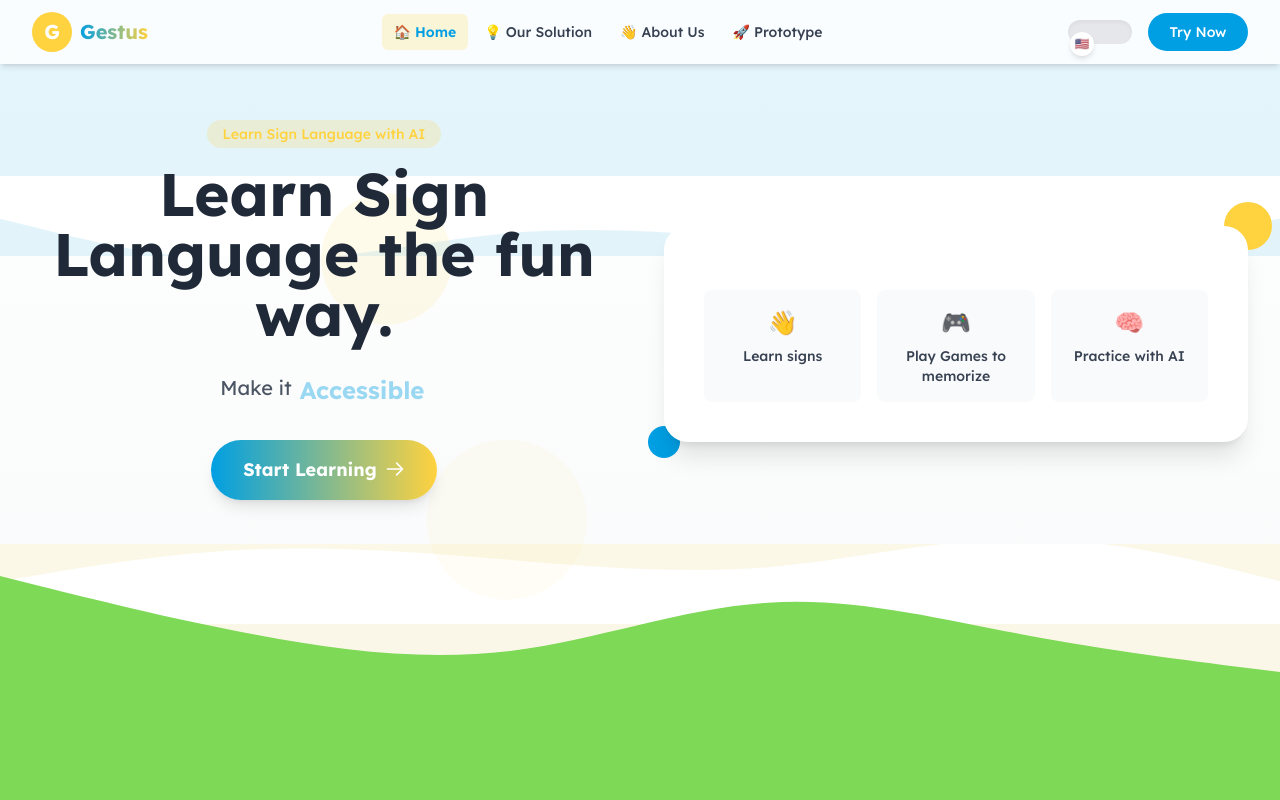
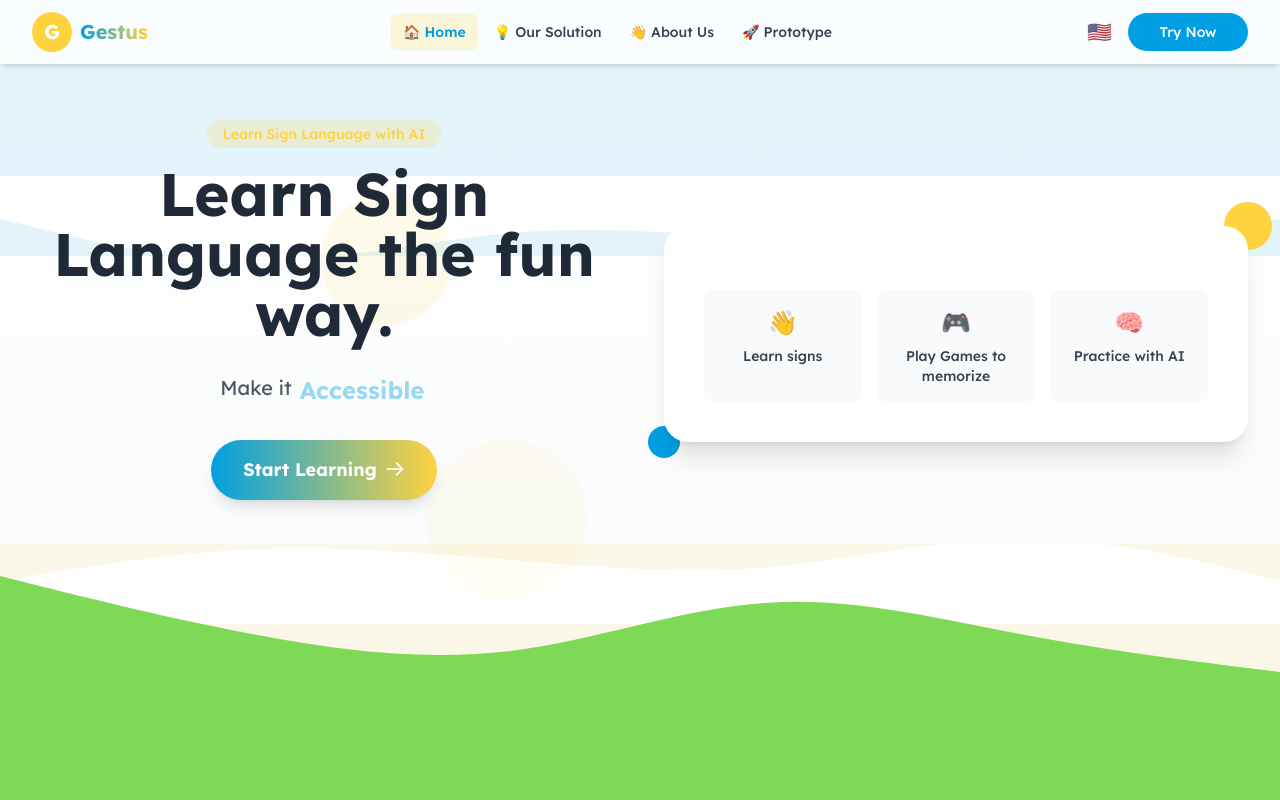
Before and after one commit to R1E2N3/gestus-web, a Next.js app: page / in a window 1280 px wide. Shown: the top 800 px of the page. Built offline with nearby package versions, Linux system fonts and the light colour scheme.

Commit message:
pretty translate button

```diff
--- a/app/components/LanguageToggle.tsx
+++ b/app/components/LanguageToggle.tsx
@@ -6,28 +6,23 @@ import { motion } from "framer-motion"
 export default function LanguageToggle() {
   const { language, toggleLanguage } = useLanguage()
 
-  // Determine if the toggle is in the "on" (Portuguese) position
-  const isOn = language === "pt"
-
   return (
-    <div
+    <motion.button
       onClick={toggleLanguage}
-      className="cursor-pointer w-16 h-8 flex items-center"
+      className="text-xl cursor-pointer focus:outline-none"
+      whileHover={{ scale: 1.1 }}
+      whileTap={{ scale: 0.9 }}
     >
-      {/* Gray track for the ball to move in */}
-      <div className="relative w-full h-6 bg-gray-200 rounded-full shadow-inner">
-        {/* Moving ball with flag */}
-        <motion.div
-          initial={false}
-          animate={{ x: isOn ? "calc(100% - 22px)" : "2px" }}
-          transition={{ type: "spring", stiffness: 300, damping: 20 }}
-          className="absolute top-1/2 transform -translate-y-1/2 w-6 h-6 bg-white rounded-full shadow-md flex items-center justify-center"
-        >
-          <span className="text-xs">
-            {isOn ? "🇧🇷" : "🇺🇸"}
-          </span>
-        </motion.div>
-      </div>
-    </div>
+      <motion.span
+        key={language}
+        initial={{ rotateY: 90, opacity: 0 }}
+        animate={{ rotateY: 0, opacity: 1 }}
+        exit={{ rotateY: -90, opacity: 0 }}
+        transition={{ duration: 0.3 }}
+        style={{ display: 'inline-block' }}
+      >
+        {language === "en" ? "🇺🇸" : "🇧🇷"}
+      </motion.span>
+    </motion.button>
   )
 }
--- a/app/components/PlayfulNav.tsx
+++ b/app/components/PlayfulNav.tsx
@@ -110,7 +110,7 @@ export default function PlayfulNav() {
             <LanguageToggle />
             <a
               href="/prototype"
-              className="inline-flex items-center justify-center px-4 py-2 border border-transparent text-sm font-medium rounded-full text-white bg-[#009fe3] hover:bg-[#0080b3] transition-colors min-w-[100px]"
+              className="inline-flex items-center justify-center px-4 py-2 border border-transparent text-sm font-medium rounded-full text-white bg-[#009fe3] hover:bg-[#0080b3] transition-colors w-[120px]"
             >
               {t.nav.tryNow}
             </a>
@@ -136,6 +136,15 @@ export default function PlayfulNav() {
             </Link>
           ))}
         </div>
+
+        <div className="px-5 pt-2 pb-5">
+          <a
+            href="/prototype"
+            className="inline-flex items-center justify-center px-4 py-2 border border-transparent text-sm font-medium rounded-full text-white bg-[#009fe3] hover:bg-[#0080b3] transition-colors min-w-[100px] w-full"
+          >
+            {t.nav.tryNow}
+          </a>
+        </div>
       </div>
     </nav>
   )
```
